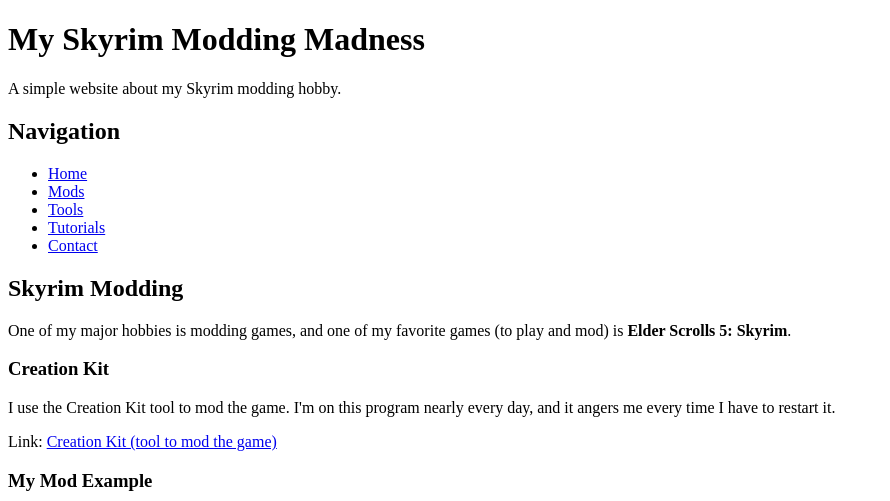
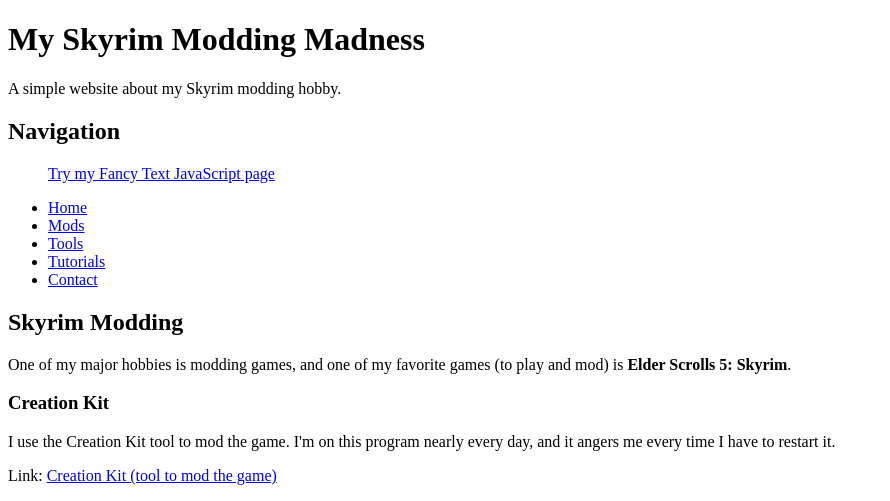
Before and after one commit to N-Cooper-100/196A-My-Own-Personal-Site, a plain HTML site: page index.html in a window 1280 px wide. Shown: the top 501 px of the page, without its empty margins (0-890 px from the left). Drawn offline with Linux system fonts and the light colour scheme.

Commit message:
Update index.html
Adding a link to my fancifing page

```diff
--- a/index.html
+++ b/index.html
@@ -15,6 +15,9 @@
 <nav>
     <h2>Navigation</h2>
     <ul>
+        <p>
+          <a href="fancifymytext.html">Try my Fancy Text JavaScript page</a>
+        </p>
         <li><a href="index.html">Home</a></li>
         <li><a href="#">Mods</a></li>
         <li><a href="#">Tools</a></li>
```
